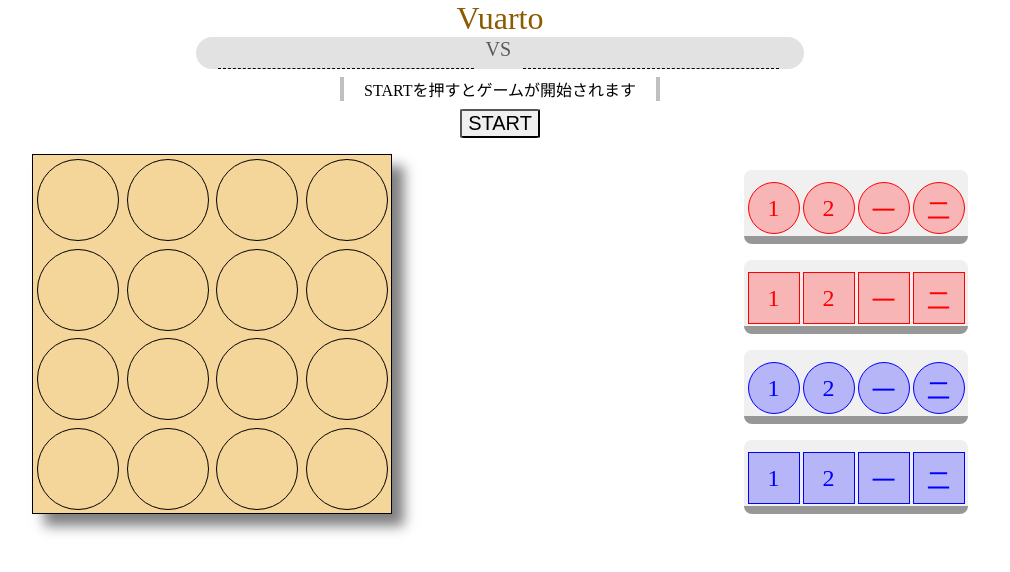
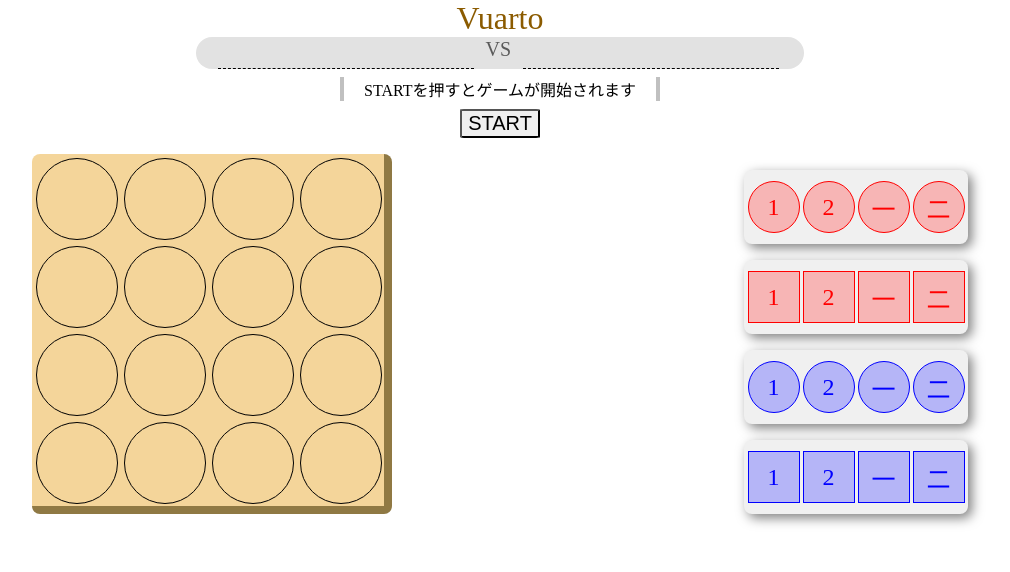
Before and after one commit to Ryo4020/Vuarto, a Vue app: page / in a window 1280 px wide. Shown: the top 572 px of the page, without its empty margins (140-1150 px from the left). Built offline with nearby package versions, Linux system fonts and the light colour scheme.

Commit message:
デザイン調整

```diff
--- a/src/views/Vuarto.vue
+++ b/src/views/Vuarto.vue
@@ -287,8 +287,10 @@ button {
   width: 360px;
   height: 360px;
   background: rgba(233, 171, 55, 0.5);
-  border: 1px solid black;
-  box-shadow: 12px 12px 12px rgba(0, 0, 0, 0.5);
+  // border: 1px solid black;
+  border-right: 8px solid rgba(77, 61, 11, 0.6);
+  border-bottom: 8px solid rgba(77, 61, 11, 0.6);
+  border-radius: 8px;
   display: flex;
   justify-content: space-around;
   flex-wrap: wrap;
@@ -304,9 +306,9 @@ button {
     background: rgb(240, 240, 240);
     display: flex;
     justify-content: space-around;
-    align-items: flex-end;
+    align-items: center;
     flex-wrap: wrap;
-    border-bottom: 8px solid rgb(151, 151, 151);
+    box-shadow: 4px 4px 12px rgba(0, 0, 0, 0.5);
     border-radius: 8px;
     margin-top: 16px;
     padding: 2px;
```
